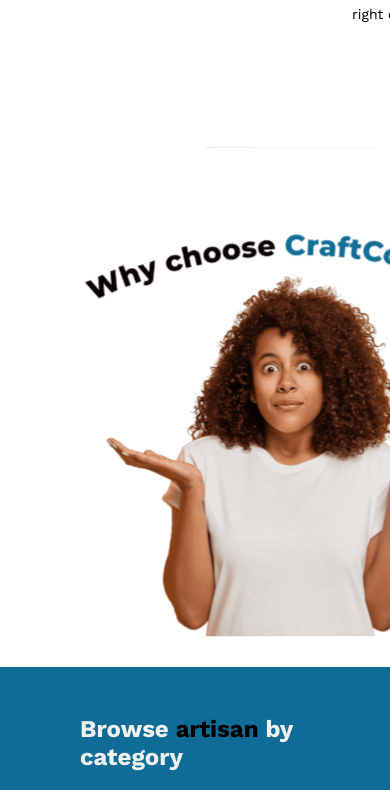
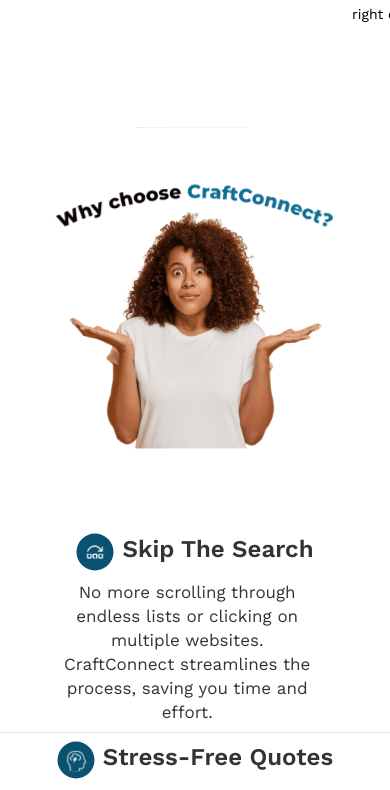
Before and after one commit to Cozyamy/CraftConnect, a React (Vite) app: page / in a window 390 px wide. Shown: the part 1080-1870 px from the top of the page. Built offline with nearby package versions, Linux system fonts and the light colour scheme.

Commit message:
Update: Responsiveness on Why section

```diff
--- a/src/components/landing/what-and-why/index.css
+++ b/src/components/landing/what-and-why/index.css
@@ -17,35 +17,32 @@
 .why{
     display: flex;
     flex-direction: row;
-    width: 1201px;
-    height: 540px;
-    gap: 64px;
+    width: 100%;
+    gap: 50px;
+}
+
+.whyimage{
+    width: 100%;
+    height: auto;
 }
 
 .whyimage img {
-    width: 593px;
-    height: 490px;
-    margin-top: 20px;
-    margin-bottom: 20px;
+    width: 100%;
+    padding-bottom: 10%;
 }
 
 .write{
     display: flex;
     flex-direction: column;
-    width:544px;
-    height:517px;
-}
-
-.whyimage{
-    width: 593px;
-    height: 490px;
+    width:100%;
+    height:auto;
 }
 
 .writeUps1{
     display: flex;
     flex-direction: column;
-    width: 544px;
-    height:(117.5px);
+    width: 100%;
+    height:auto;
     border: 0px 0px 1px 0px;
     gap: 8px;
     border-bottom: 1px solid #E9E9E9;
@@ -55,8 +52,8 @@
 .writeUps2{
     display: flex;
     flex-direction: column;
-    width: 544px;
-    height: 134px;
+    width:100%;
+    height: auto;
     border: 0px 0px 1px 0px;
     gap: 8px;
     border-bottom: 1px solid #E9E9E9;
@@ -66,8 +63,8 @@
 .writeUps3{
     display: flex;
     flex-direction: column;
-    width:544px;
-    height: 145px;
+    width:100%;
+    height: auto;
     border: 0px 0px 1px 0px;
     gap: 8px;
     border-bottom: 1px solid #E9E9E9;
@@ -77,16 +74,15 @@
 .writeUps4{
     display: flex;
     flex-direction: column;
-    width:544px;
-    height:121px;
+    width:100%;
+    height:auto;
     gap: 8px;
-
 
 }
 .wtitle{
     display: flex;
-    width: 238px;
-    height: 38.5px;
+    width: 100%;
+    height: auto;
     padding: 0px 0px 0.5px 0px;
     gap: 8px;
 
@@ -95,9 +91,7 @@
     width: 38px;
     height: 38px;
 }
-.wtitle h1 {
-    width: 192px;
-    height: 32px ;
+.wtitle h1{
     font-family: Work Sans;
     font-size: 24px;
     font-weight: 600;
@@ -108,23 +102,20 @@
 
 }
 .wtitle_p{
-    width: 541.99px;
-    height: 71px;
     font-family: Work Sans;
-    font-size: 14px;
+    font-size: 17px;
     font-weight: 400;
     line-height: 24px;
     letter-spacing: 0em;
     text-align: left;
     color: #333333;
     padding-bottom: 8px;
-
-
+    padding-right: 4%;
 }
 .wtitle2 {
     display: flex;
-    width: 277px;
-    height: 54px;
+    width: 100%;
+    height: auto;
     padding: 8px 0px;
     gap: 8px;
 }
@@ -134,8 +125,6 @@
 }
 
 .wtitle2 h1{
-    width: 231px;
-    height: 32px;
     font-family: Work Sans;
     font-size: 24px;
     font-weight: 600;
@@ -147,8 +136,8 @@
 
 .wtitle3 {
     display: flex;
-    width:317px;
-    height:54px;
+    width:100%;
+    height:auto;
     padding: 8px 0px 8px 0px;
     gap: 8px;
 
@@ -159,8 +148,6 @@
     height: 38px;
 }
 .wtitle3 h1 {
-    width: 271px;
-    height: 32px;
     font-family: Work Sans;
     font-size: 24px;
     font-weight: 600;
@@ -172,8 +159,8 @@
 
 .wtitle4 {
     display: flex;
-    width: 277px;
-    height: 54px;
+    width: 100%;
+    height: auto;
     padding: 8px 0px ;
     gap: 8px;
 }
@@ -184,8 +171,6 @@
 }
 
 .wtitle4 h1 {
-     width: 231px;
-    height: 32px;
     font-family: Work Sans;
     font-size: 24px;
     font-weight: 600;
@@ -193,5 +178,106 @@
     letter-spacing: 0px;
     text-align: left;
     color: #333333;
+}
+
+@media only screen and (max-width: 768px) {
+
+    .why{
+        display: flex;
+        flex-direction: column;
+    }
+
+    .write{
+        display: flex;
+        flex-direction: column;
+    }
+
+    .writeUps1{
+        display: flex;
+        flex-direction: column;
+        justify-content: center;
+        align-items: center;
+    }
+
+    .writeUps2 {
+        display: flex;
+        flex-direction: column;
+        justify-content: center;
+        align-items: center;
+    }
+
+    .writeUps3{
+        display: flex;
+        flex-direction: column;
+        justify-content: center;
+        align-items: center;
+    }
+
+
+
+    .writeUps4{
+        display: flex;
+        flex-direction: column;
+        justify-content: center;
+        align-items: center;
+    }
+
+    .wtitle{
+        display: flex;
+        justify-content: center;
+    }
+
+    .wtitle2 {
+        display: flex;
+        justify-content: center;
+    }
+
+
+    .wtitle2 h1{
+        letter-spacing: 0px;
+        text-align: center;
+        color: #333333;
+    }
+
+    .wtitle3 {
+        display: flex;
+        gap: 8px;
+        justify-content: center;
+
+    }
+
+    .wtitle3 h1 {
+        text-align: center;
+        color: #333333;
+    }
+
+    .wtitle4 {
+        display: flex;
+        justify-content: center;
+    }
+
+    .wtitle4 h1 {
+        text-align: center;
+        color: #333333;
+    }
+
+    .wtitle_p{
+        width: 70%;
+        text-align: center;
+    }
 
 }
+
+@media only screen and (max-width: 768px){
+    .whyimage{
+        width: 100%;
+        height: auto;
+        padding-bottom: 10px;
+    }
+
+    .whyimage img {
+        width: 100%;
+        padding-bottom: 20px;
+    }
+
+}
--- a/src/components/landing/what-and-why/index.jsx
+++ b/src/components/landing/what-and-why/index.jsx
@@ -91,9 +91,10 @@
 	return (
 		<Fragment>
             <section className="why">
-                <div className="whyImageDiv">
                 <WhyImage/>
-                </div>
+                {/* <div className="whyImageDiv">
+                <WhyImage/>
+                </div> */}
 
                 <div className="write">
                     <div className="writeUps1" >
```
